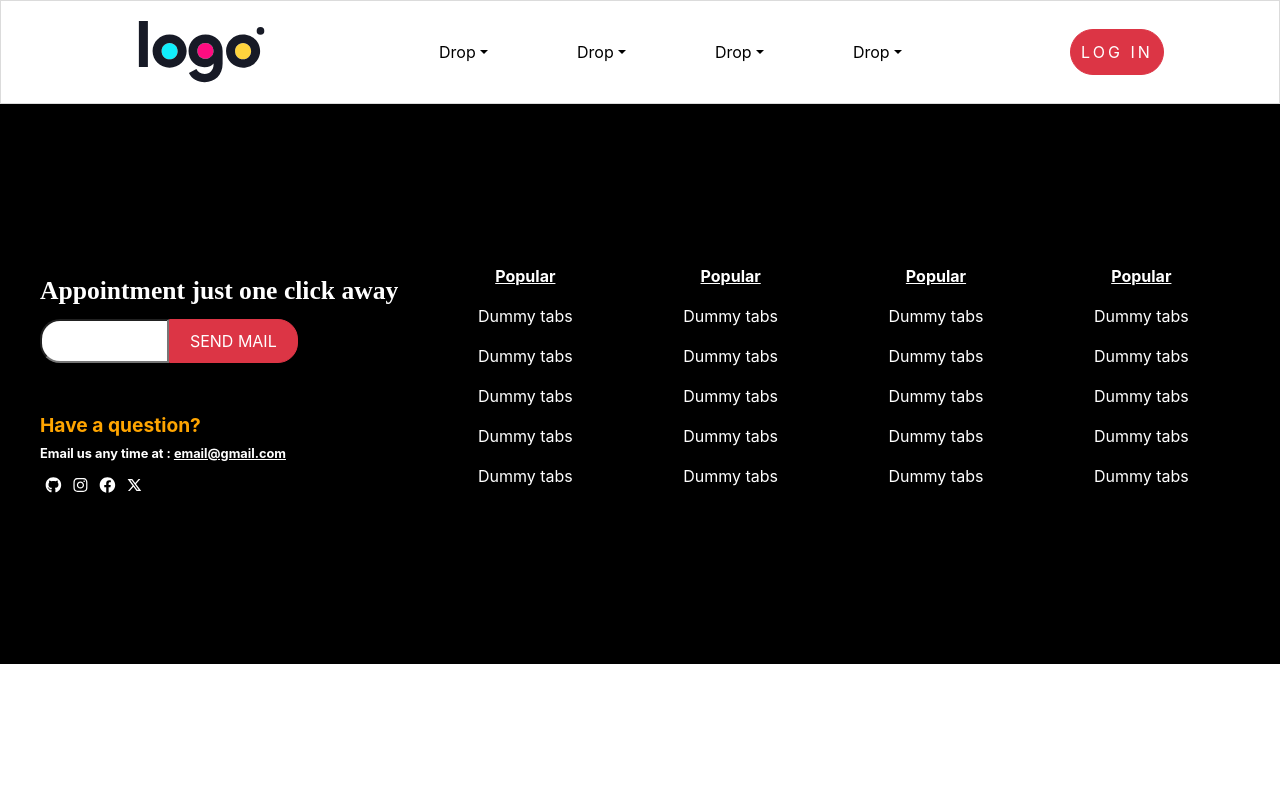
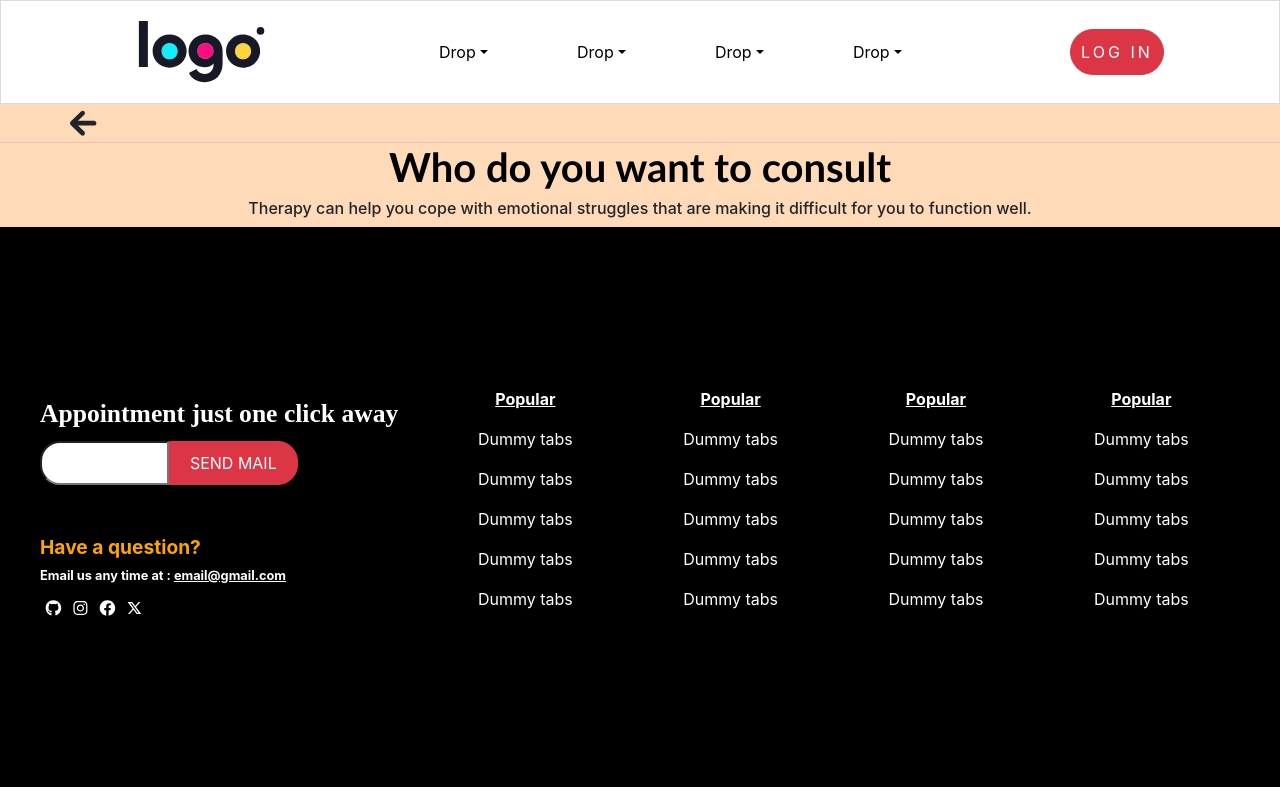
Before and after one commit to FantomDX316/Doc-Appointment-Booking-App-Frontend, a React (Create React App) app: page /therapy in a window 1280 px wide. Built offline with nearby package versions, Linux system fonts and the light colour scheme; a web font is replaced by a local one.

Commit message:
added the categories page top content

```diff
--- a/package.json
+++ b/package.json
@@ -13,6 +13,8 @@
     "react-router-dom": "^6.21.0",
     "react-scripts": "5.0.1",
     "react-select": "^5.8.0",
+    "react-slick": "^0.29.0",
+    "slick-carousel": "^1.8.1",
     "web-vitals": "^2.1.4"
   },
   "scripts": {
--- a/src/Pages/Therapy/Therapy.jsx
+++ b/src/Pages/Therapy/Therapy.jsx
@@ -1,11 +1,34 @@
+// -------------------------------------------------------------Imports---------------------------------------------------------------
 import React from 'react'
+import styles from "./Therapy.module.css"
+import { IoMdArrowRoundBack } from "react-icons/io";
+// -----------------------------------------------------------------------------------------------------------------------------------
 
 const Therapy = () => {
-  return (
-    <div>
-
-    </div>
-  )
+    // -------------------------------------------------------------States----------------------------------------------------------------
+    // -----------------------------------------------------------------------------------------------------------------------------------
+    // -------------------------------------------------------------Hooks----------------------------------------------------------------
+    // -----------------------------------------------------------------------------------------------------------------------------------
+    // -------------------------------------------------------------Functions----------------------------------------------------------------
+    // -----------------------------------------------------------------------------------------------------------------------------------
+    // -------------------------------------------------------------useEffects----------------------------------------------------------------
+    // -----------------------------------------------------------------------------------------------------------------------------------
+    return (
+        <div className={`${styles.therapyContainer}`}>
+            <div className={`${styles.therapyTopContent}`}>
+                <div className={`${styles.backBtn}`}>
+                    <IoMdArrowRoundBack className={`${styles.backIcon}`} />
+                </div>
+                <div className={`${styles.topTitle} text-center`}>
+                    <h1>Who do you want to consult</h1>
+                    <h6>Therapy can help you cope with emotional struggles that are making it difficult for you to function well.</h6>
+                </div>
+            </div>
+            <div className={`${styles.therapyMidContent}`}>
+                <div className={`${styles.theraptCategories}`}></div>
+            </div>
+        </div>
+    )
 }
 
 export default Therapy
--- /dev/null
+++ b/src/Pages/Therapy/Therapy.module.css
@@ -0,0 +1,31 @@
+.therapyContainer{
+    width: 100vw;
+}
+
+.therapyTopContent{
+    width: 100%;
+    display: flex;
+    justify-content: center;
+    flex-direction: column;
+    background-color: peachpuff;
+}
+
+.backBtn{
+    border-bottom: 1px solid rgb(255, 183, 183);
+    padding-left: 5vw;
+}
+
+.backIcon{
+    font-size: 3vw;
+    cursor: pointer;
+}
+
+.topTitle h1{
+    color: black;
+    font-weight: bold;
+    font-family: 'Gill Sans', 'Gill Sans MT', Calibri, 'Trebuchet MS', sans-serif
+}
+
+.therapyMidContent{
+    width: 100%;
+}
```
Also changed, not shown: 1 other file (tests, documents, lock files or other folders).
